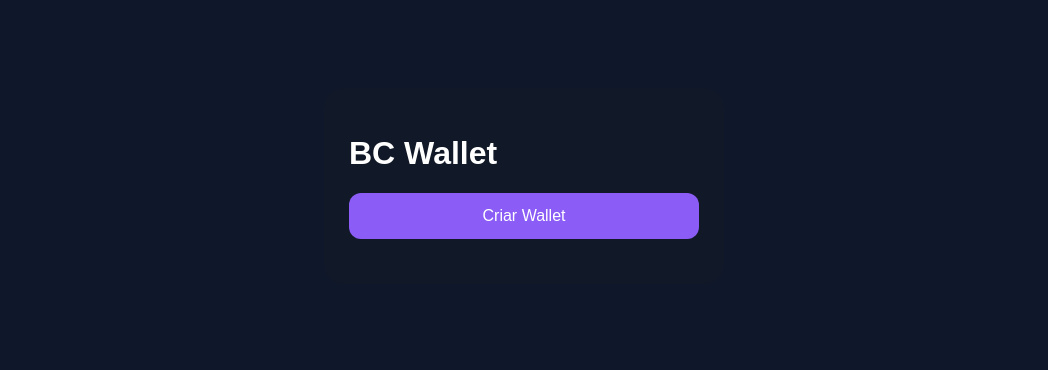
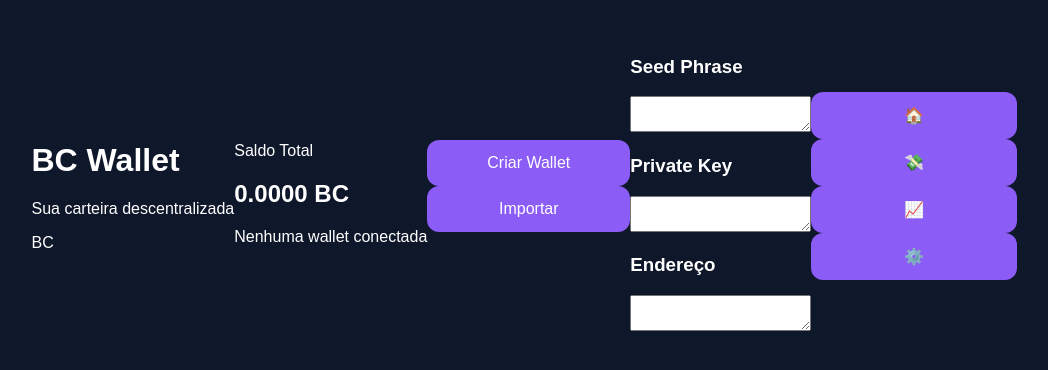
Before and after one commit to osiristecnologi/Bcwallet-, a website: page public/index.html in a window 1280 px wide. Shown: the part 214-584 px from the top of the page, without its empty margins (116-1164 px from the left). Drawn offline with Linux system fonts and the light colour scheme.

Commit message:
Update index.html

```diff
--- a/public/index.html
+++ b/public/index.html
@@ -1,34 +1,66 @@
 <!DOCTYPE html>
-<html lang="pt-br">
+<html lang="pt-BR">
 <head>
-
-<meta charset="UTF-8">
-<meta name="viewport" content="width=device-width,initial-scale=1.0">
-
-<title>BC Wallet</title>
-
-<link rel="stylesheet" href="style.css">
-
+  <meta charset="UTF-8" />
+  <meta name="viewport" content="width=device-width, initial-scale=1.0" />
+  <title>BC Wallet</title>
+  <link rel="stylesheet" href="style.css" />
 </head>
 <body>
 
-<div class="app">
+  <div class="app">
 
-<div class="card">
+    <header class="topbar">
+      <div>
+        <h1>BC Wallet</h1>
+        <p>Sua carteira descentralizada</p>
+      </div>
 
-<h1>BC Wallet</h1>
+      <div class="avatar">BC</div>
+    </header>
 
-<button id="create">
-Criar Wallet
-</button>
+    <section class="balance-card">
+      <p>Saldo Total</p>
+      <h2 id="balance">0.0000 BC</h2>
 
-<div id="wallet"></div>
+      <div class="wallet-address" id="walletAddress">
+        Nenhuma wallet conectada
+      </div>
+    </section>
 
-</div>
+    <section class="actions">
+      <button id="createWallet">Criar Wallet</button>
+      <button id="importWallet" class="secondary">Importar</button>
+    </section>
 
-</div>
+    <section class="wallet-box hidden" id="walletBox">
 
-<script src="app.js"></script>
+      <div class="info-card">
+        <h3>Seed Phrase</h3>
+        <textarea id="mnemonic" readonly></textarea>
+      </div>
 
+      <div class="info-card">
+        <h3>Private Key</h3>
+        <textarea id="privateKey" readonly></textarea>
+      </div>
+
+      <div class="info-card">
+        <h3>Endereço</h3>
+        <textarea id="address" readonly></textarea>
+      </div>
+
+    </section>
+
+    <nav class="bottom-nav">
+      <button>🏠</button>
+      <button>💸</button>
+      <button>📈</button>
+      <button>⚙️</button>
+    </nav>
+
+  </div>
+
+  <script src="app.js"></script>
 </body>
 </html>
```
